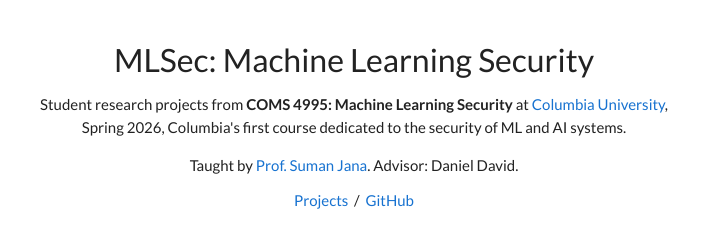
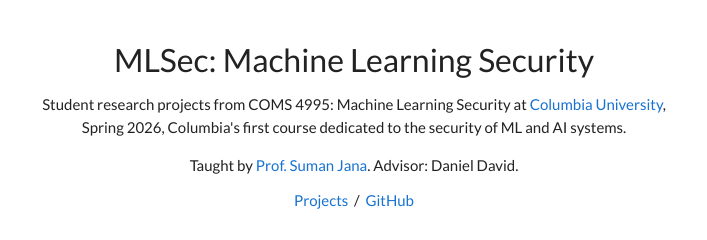
Before and after one commit to mlsec-columbia-s26/mlsec-columbia-s26.github.io, a plain HTML site: page index.html in a window 1280 px wide. Shown: the top 240 px of the page, 286-993 px from the left. Drawn offline with Linux system fonts and the light colour scheme.

Commit message:
Unbold course name
Co-Authored-By: Claude Opus 5.5 <noreply@anthropic.com>

```diff
--- a/index.html
+++ b/index.html
@@ -29,7 +29,7 @@
   <div class="page">
     <header>
       <h1>MLSec: Machine Learning Security</h1>
-      <p>Student research projects from <strong>COMS 4995: Machine Learning Security</strong> at
+      <p>Student research projects from COMS 4995: Machine Learning Security at
         <a href="https://www.cs.columbia.edu/">Columbia University</a>, Spring 2026, Columbia's first course
         dedicated to the security of ML and AI systems.</p>
       <p>Taught by <a href="https://www.cs.columbia.edu/~suman/">Prof. Suman Jana</a>.
```
